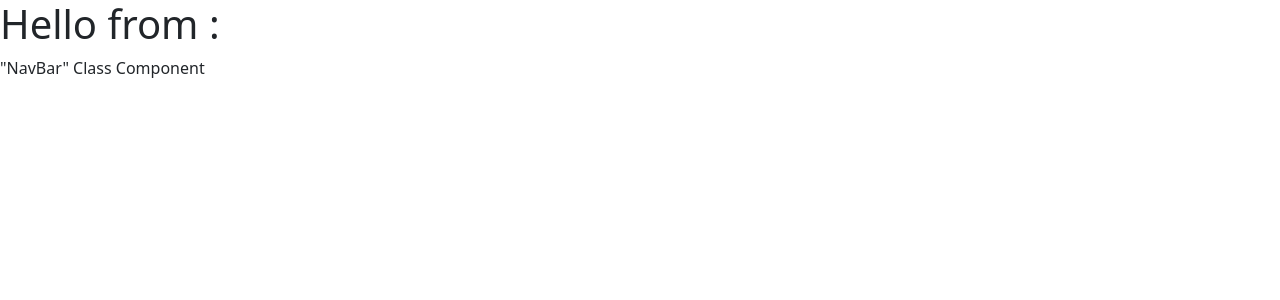
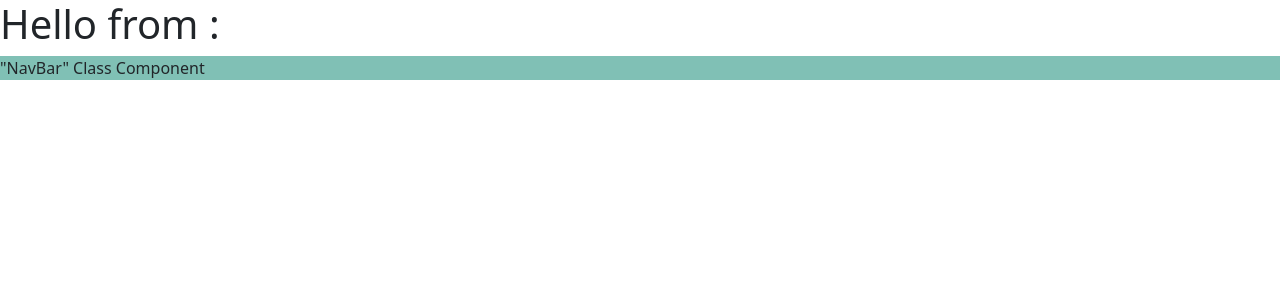
Before and after one commit to GlazMichelFranckDodo225/simple-react-app, a React (Create React App) app: page / in a window 1280 px wide. Shown: the top 300 px of the page. Built offline with nearby package versions, Linux system fonts and the light colour scheme.

Commit message:
Add Global CSS Styles

```diff
--- a/src/App.jsx
+++ b/src/App.jsx
@@ -5,7 +5,7 @@ export default class NavBar extends Component {
         return (
             <React.Fragment>
                 <h1>Hello from :</h1>
-                <p>"NavBar" Class Component</p>
+                <p className="hightlight">"NavBar" Class Component</p>
             </React.Fragment>
         )
     }
--- /dev/null
+++ b/src/index.css
@@ -0,0 +1,3 @@
+.hightlight {
+    background-color: #80c0b5;
+}
--- a/src/index.js
+++ b/src/index.js
@@ -3,6 +3,7 @@ import ReactDOM from "react-dom";
 import 'bootstrap/dist/css/bootstrap.css';
 // import { NavBar } from "./App";
 import NavBar from "./App";
+import './index.css';
 
 // var element = <button class="btn btn-danger">Hello React World !</button>;
 const root = ReactDOM.createRoot(document.getElementById('root'));
```
